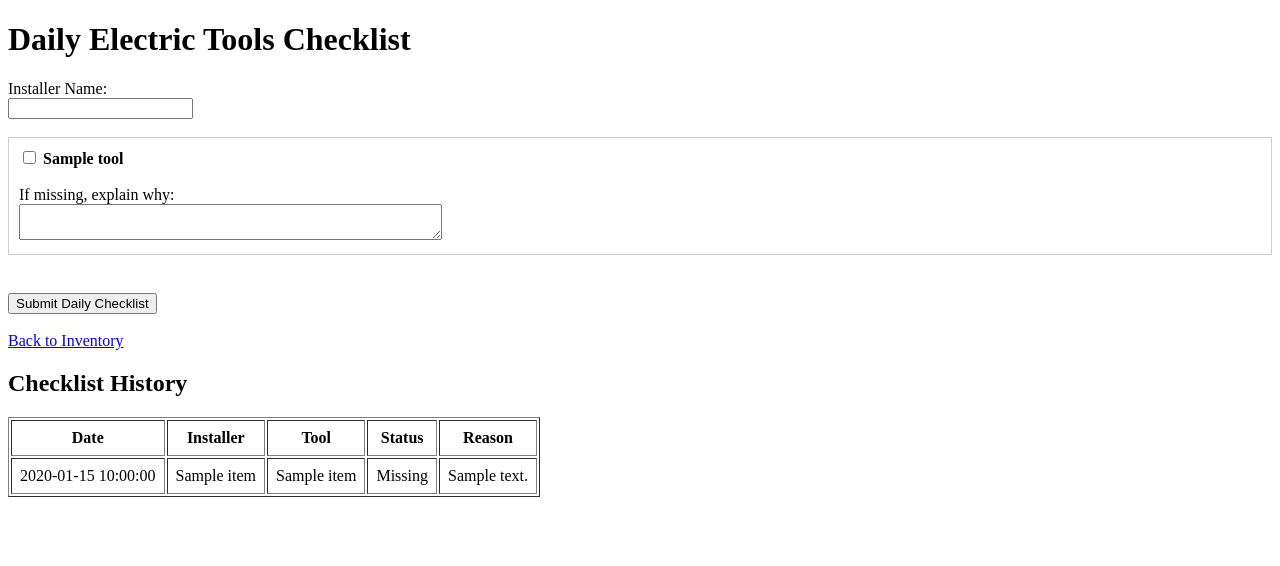
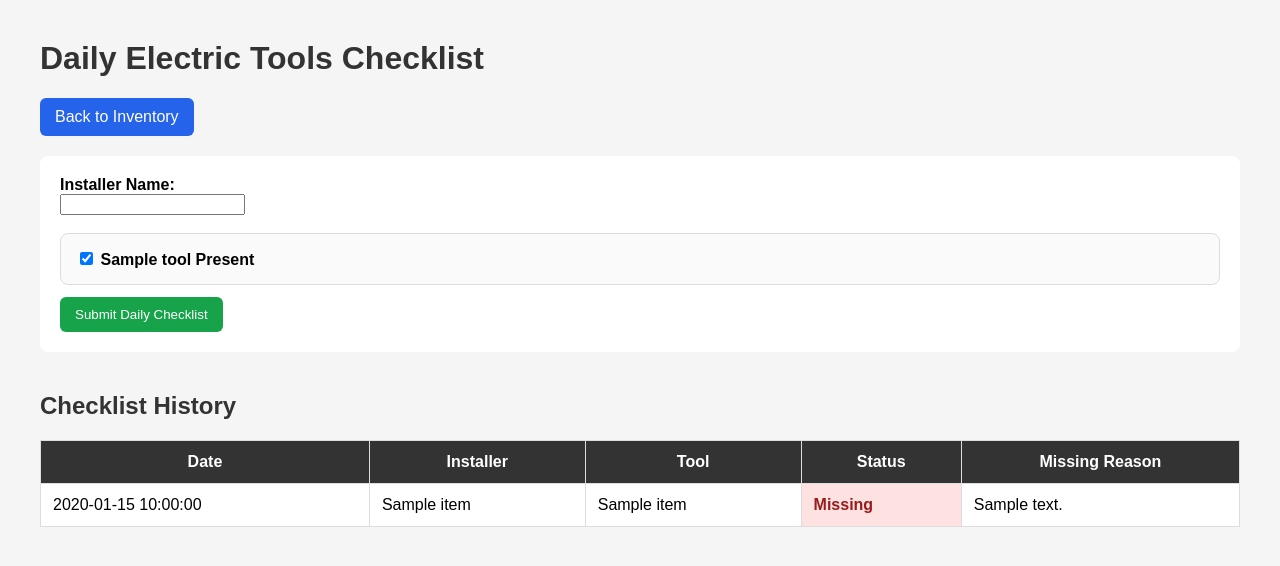
Before and after one commit to yrmoreland/installer-inventory, a Python web app: template templates/checklist.html in a window 1280 px wide. Shown: the top 566 px of the page. Run offline with Jinja, Linux system fonts and the light colour scheme; the template is opened without the code that fills it: most values are stand-ins (such as "Sample title", 1, 10 or a date in 2020).

Commit message:
Update checklist.html

```diff
--- a/templates/checklist.html
+++ b/templates/checklist.html
@@ -2,58 +2,138 @@
 <html>
 <head>
     <title>Daily Electric Tools Checklist</title>
+
+    <style>
+        body {
+            font-family: Arial, sans-serif;
+            margin: 40px;
+            background: #f5f5f5;
+        }
+
+        h1, h2 {
+            color: #333;
+        }
+
+        a {
+            display: inline-block;
+            margin-bottom: 20px;
+            padding: 10px 15px;
+            background: #2563eb;
+            color: white;
+            text-decoration: none;
+            border-radius: 6px;
+        }
+
+        form {
+            background: white;
+            padding: 20px;
+            border-radius: 8px;
+            margin-bottom: 40px;
+        }
+
+        .tool-card {
+            border: 1px solid #ddd;
+            padding: 15px;
+            margin-bottom: 12px;
+            border-radius: 8px;
+            background: #fafafa;
+        }
+
+        .missing-reason {
+            display: none;
+            margin-top: 10px;
+        }
+
+        textarea {
+            width: 100%;
+            padding: 8px;
+        }
+
+        button {
+            padding: 10px 15px;
+            background: #16a34a;
+            color: white;
+            border: none;
+            border-radius: 6px;
+            cursor: pointer;
+        }
+
+        table {
+            width: 100%;
+            background: white;
+            border-collapse: collapse;
+        }
+
+        th, td {
+            padding: 12px;
+            border: 1px solid #ddd;
+        }
+
+        th {
+            background: #333;
+            color: white;
+        }
+
+        .missing {
+            background: #fee2e2;
+            color: #991b1b;
+            font-weight: bold;
+        }
+
+        .present {
+            background: #dcfce7;
+            color: #166534;
+            font-weight: bold;
+        }
+    </style>
 </head>
 <body>
 
     <h1>Daily Electric Tools Checklist</h1>
 
+    <a href="/">Back to Inventory</a>
+
     <form method="POST">
-        <label>Installer Name:</label><br>
+        <label><strong>Installer Name:</strong></label><br>
         <input type="text" name="installer_name" required><br><br>
 
         {% for tool in tools %}
+            {% set field_name = tool.replace(" ", "_").lower() %}
 
-<div style="margin-bottom:20px; border:1px solid #ccc; padding:10px;">
+            <div class="tool-card">
+                <label>
+                    <input
+                        type="checkbox"
+                        name="{{ field_name }}_present"
+                        value="1"
+                        checked
+                        onchange="toggleReason('{{ field_name }}')"
+                    >
+                    <strong>{{ tool }} Present</strong>
+                </label>
 
-    <input type="checkbox"
-           name="{{ tool }}"
-           value="1">
-
-    <label><strong>{{ tool }}</strong></label>
-
-    <br><br>
-
-    <label>If missing, explain why:</label>
-
-    <br>
-
+                <div id="{{ field_name }}_reason_box" class="missing-reason">
+                    <label>Why is {{ tool }} missing?</label><br>
                     <textarea
-        name="{{ tool }}_note"
+                        name="{{ field_name }}_notes"
                         rows="2"
-        cols="50"
-        placeholder="Example: Left at Job Site #104, Broken">
-    </textarea>
-
+                        placeholder="Example: Left at job site, broken, borrowed by another installer, in warehouse, lost, etc."></textarea>
                 </div>
-
+            </div>
         {% endfor %}
 
-        <br>
         <button type="submit">Submit Daily Checklist</button>
     </form>
 
-    <br>
-    <a href="/">Back to Inventory</a>
-
     <h2>Checklist History</h2>
 
-    <table border="1" cellpadding="8">
+    <table>
         <tr>
             <th>Date</th>
             <th>Installer</th>
             <th>Tool</th>
             <th>Status</th>
-    <th>Reason</th>
+            <th>Missing Reason</th>
         </tr>
 
         {% for item in checklist_history %}
@@ -62,19 +142,30 @@
             <td>{{ item.installer_name }}</td>
             <td>{{ item.tool_name }}</td>
 
-    <td>
             {% if item.checked == 1 %}
-            Present
+                <td class="present">Present</td>
+                <td></td>
             {% else %}
-            Missing
+                <td class="missing">Missing</td>
+                <td>{{ item.notes }}</td>
             {% endif %}
-    </td>
-
-    <td>{{ item.notes }}</td>
-
         </tr>
         {% endfor %}
     </table>
 
+    <script>
+        function toggleReason(fieldName) {
+            const checkbox = document.querySelector(`[name="${fieldName}_present"]`);
+            const reasonBox = document.getElementById(`${fieldName}_reason_box`);
+
+            if (checkbox.checked) {
+                reasonBox.style.display = "none";
+            } else {
+                reasonBox.style.display = "block";
+            }
+        }
+    </script>
+
 </body>
 </html>
+</html>
```
Lines whose indentation alone changed are shown as unchanged.
